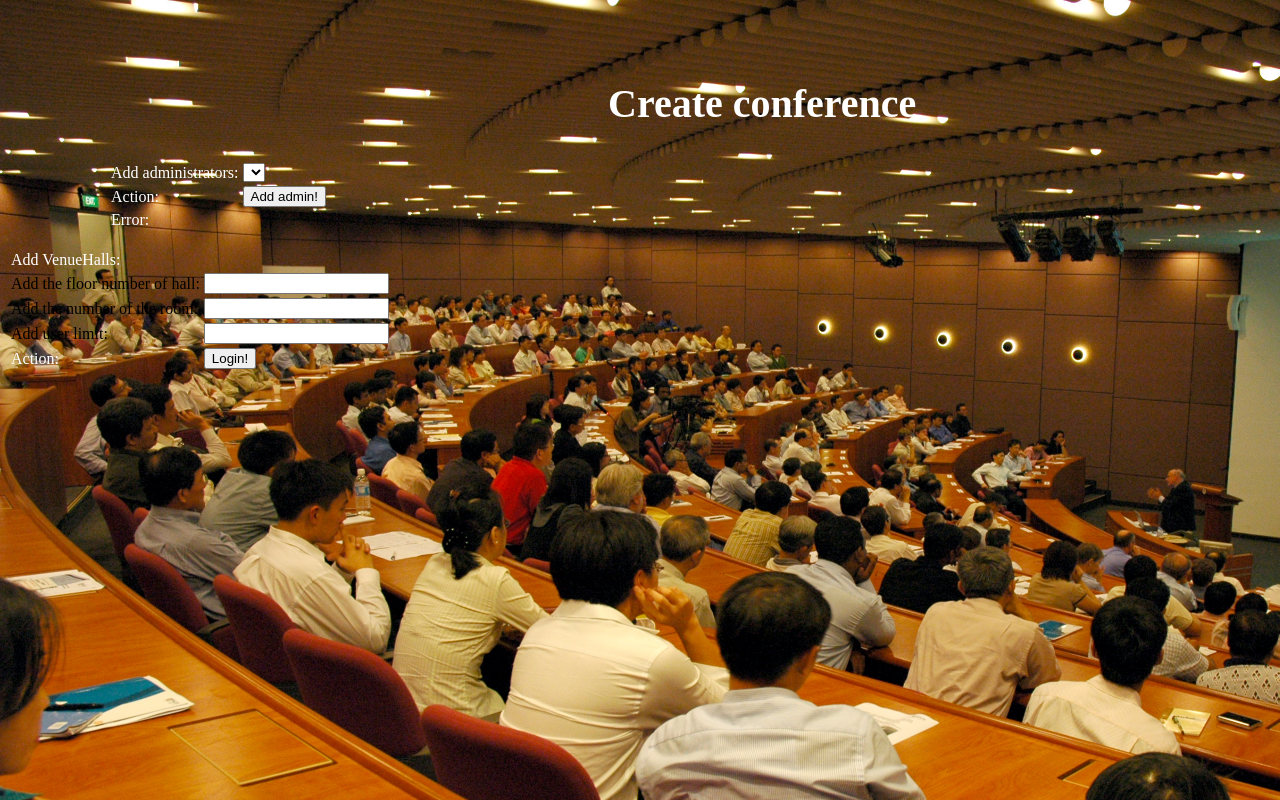
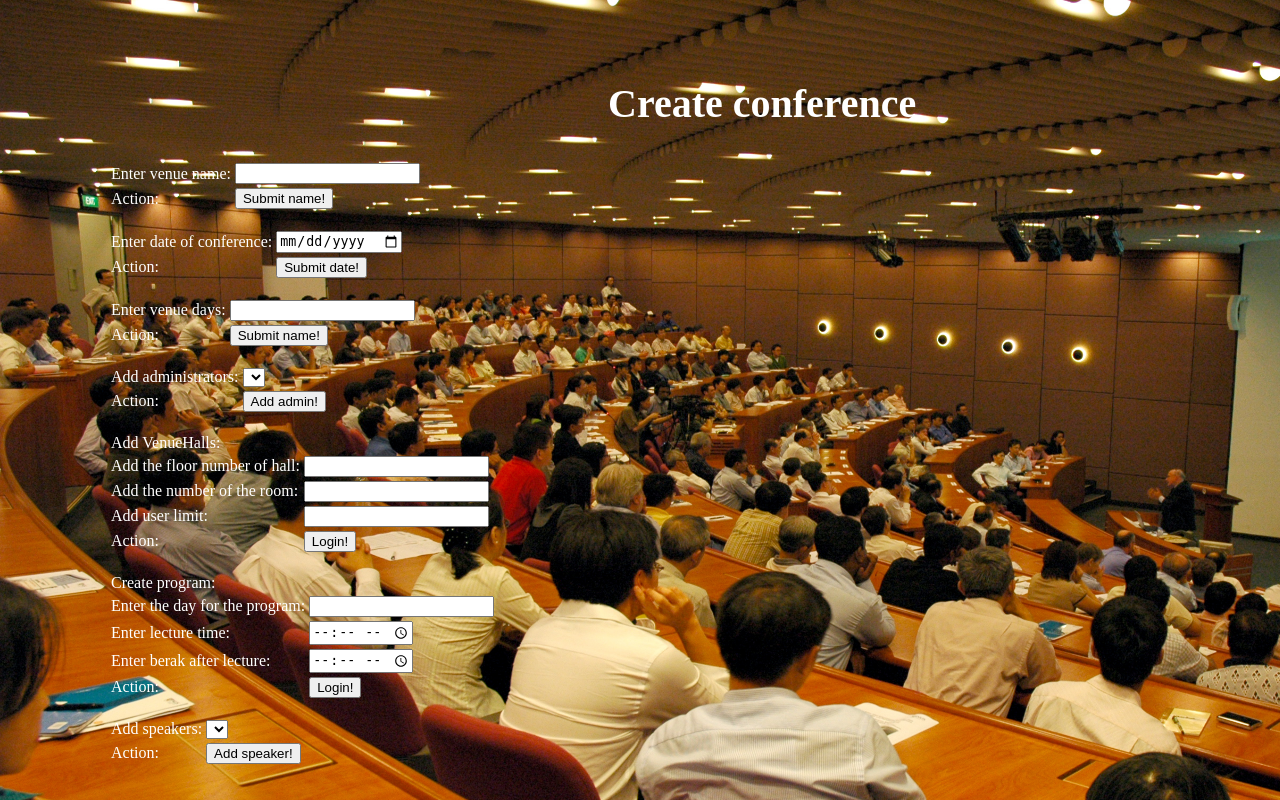
Before and after one commit to DimitarStoyanovVictory/Web-Development-Basic-PHP, a PHP site: the page made by ConferenceScheduler/Views/conferences/createConferences.php in a window 1280 px wide. Run offline with PHP 8.4, Linux system fonts and the light colour scheme; the template is opened without the code that fills it, so the values that code supplies are empty; the visitor is signed in with stand-in values (Sample User, id 1).

Commit message:
last change
last change

```diff
--- a/ConferenceScheduler/Controllers/UsersController.php
+++ b/ConferenceScheduler/Controllers/UsersController.php
@@ -11,8 +11,8 @@ class UsersController extends Controller
     public function login()
     {
         $this->view->error = false;
-        $this->view->user = false;
-        if (isset($_POST['login'])) {
+        if (isset($_POST['login']))
+        {
             $username = $_POST['username'];
             $password = $_POST['password'];
 
@@ -29,7 +29,6 @@ class UsersController extends Controller
             $_SESSION['username'] = $user->getUsername();
             $_SESSION['id'] = $user->getId();
 
-            $this->view->user = $user->getUsername();
             $this->redirect('users', 'mainPage');
         }
     }
--- a/ConferenceScheduler/Repositories/UserRepository.php
+++ b/ConferenceScheduler/Repositories/UserRepository.php
@@ -119,6 +119,8 @@ class UserRepository
                 $row['id']
             );
         }
+
+        return $collection;
     }
 
     public function getAllConfAdmins()
--- a/ConferenceScheduler/Request.php
+++ b/ConferenceScheduler/Request.php
@@ -3,6 +3,7 @@
 namespace ConferenceScheduler;
 
 use ConferenceScheduler\Repositories\UserRepository;
+use ConferenceScheduler\Controllers\Controller;
 
 class Request
 {
@@ -32,4 +33,9 @@ class Request
     {
         return UserRepository::create()->getAllConfAdmins();
     }
+
+    public static function getAllUsers()
+    {
+        return UserRepository::create()->getAll();
+    }
 }
--- a/ConferenceScheduler/View.php
+++ b/ConferenceScheduler/View.php
@@ -21,9 +21,10 @@ class View
     {
         $requestUri = explode('/', $_SERVER['REQUEST_URI']);
         $url = "//" . $_SERVER['HTTP_HOST'] . "/";
+
         foreach($requestUri as $k => $uri)
         {
-            if($uri >= $this->controllerName)
+            if ($uri >= $this->controllerName)
             {
                 break;
             }
--- a/ConferenceScheduler/Views/conferences/createConferences.php
+++ b/ConferenceScheduler/Views/conferences/createConferences.php
@@ -8,7 +8,43 @@
 <main>
     <section>
         <h2 class="headerTitle">Create conference</h2>
-        <form action="" method="POST" id="formAddAdministrators">
+        <form action="" method="POST" class="formForAdding">
+            <table>
+                <tr>
+                    <td class="tabledata">Enter venue name:</td>
+                    <td><input type="text" name="enterVenueName"></td>
+                </tr>
+                <tr>
+                    <td class="tabledata">Action:</td>
+                    <td><input type="submit" name="submitVenueName" value="Submit name!"></td>
+                </tr>
+            </table>
+        </form>
+        <form action="" method="POST" class="formForAdding">
+            <table>
+                <tr>
+                    <td class="tabledata">Enter date of conference:</td>
+                    <td><input type="date" name="enterDateConference"></td>
+                </tr>
+                <tr>
+                    <td class="tabledata">Action:</td>
+                    <td><input type="submit" name="submitVenueName" value="Submit date!"></td>
+                </tr>
+            </table>
+        </form>
+        <form action="" method="POST" class="formForAdding">
+            <table>
+                <tr>
+                    <td class="tabledata">Enter venue days:</td>
+                    <td><input type="text" name="enterVenueDays"></td>
+                </tr>
+                <tr>
+                    <td class="tabledata">Action:</td>
+                    <td><input type="submit" name="submitVenueDays" value="Submit name!"></td>
+                </tr>
+            </table>
+        </form>
+        <form action="" method="POST" class="formForAdding">
             <table>
                 <tr>
                     <td class="tabledata">Add administrators:</td>
@@ -16,8 +52,8 @@
                         <label>
                             <select name="addAdministrators">
                                 <?php
-                                $list = \ConferenceScheduler\Request::getAllConfAdmins();
-                                foreach($list as $admin => $value)
+                                $admins = \ConferenceScheduler\Request::getAllConfAdmins();
+                                foreach($admins as $admin => $value)
                                 {
                                    echo "<option value=\" ". $value->getUsername()." \">".$value->getUsername() ."</option>";
                                 }
@@ -30,33 +66,23 @@
                     <td class="tabledata">Action:</td>
                     <td><input type="submit" name="addAdmins" value="Add admin!" class="inputTags"/></td>
                 </tr>
-                <?php if($this->error): ?>
-                <tr>
-                    <td class="tabledata">Error:</td>
-                    <td id="invalidDetails">
-                        <font color="red">
-                            <?= $this->error; ?>
-                        </font>
-                    </td>
-                </tr>
             </table>
-            <?php endif; ?>
         </form>
-        <form action="" method="POST" id="formAddVenueHalls">
+        <form action="" method="POST" class="formForAdding">
             <table>
                 <tr>
                     <td class="tabledata">Add VenueHalls:</td>
                 </tr>
                 <tr>
-                    <td>Add the floor number of hall:</td>
+                    <td class="tabledata">Add the floor number of hall:</td>
                     <td><input type="text" name="hallFloors"></td>
                 </tr>
                 <tr>
-                    <td>Add the number of the room:</td>
+                    <td class="tabledata">Add the number of the room:</td>
                     <td><input type="text" name="roomNumber"></td>
                 </tr>
                 <tr>
-                    <td>Add user limit:</td>
+                    <td class="tabledata">Add user limit:</td>
                     <td><input type="text" name="userLimits"></td>
                 </tr>
                 <tr>
@@ -64,10 +90,57 @@
                     <td><input type="submit" name="addVenueHalls" value="Login!" class="inputTags"/></td>
                 </tr>
             </table>
-            <?php else: ?>
-                <h1>You are not logged in</h1>
-            <?php endif; ?>
+        </form>
+        <form action="" method="POST" class="formForAdding">
+            <table>
+                <tr>
+                    <td class="tabledata">Create program:</td>
+                </tr>
+                <tr>
+                    <td class="tabledata">Enter the day for the program:</td>
+                    <td><input type="text" name="programDay"></td>
+                </tr>
+                <tr>
+                    <td class="tabledata">Enter lecture time:</td>
+                    <td><input type="time" name="roomNumber"></td>
+                </tr>
+                <tr>
+                    <td class="tabledata">Enter berak after lecture:</td>
+                    <td><input type="time" name="userLimits"></td>
+                </tr>
+                <tr>
+                    <td class="tabledata">Action:</td>
+                    <td><input type="submit" name="addVenueHalls" value="Login!" class="inputTags"/></td>
+                </tr>
+            </table>
+        </form>
+        <form action="" method="POST" class="formForAdding">
+            <table>
+                <tr>
+                    <td class="tabledata">Add speakers:</td>
+                    <td>
+                        <label>
+                            <select name="addAdministrators">
+                                <?php
+                                $users= \ConferenceScheduler\Request::getAllUsers();
+                                foreach($users as $user => $value)
+                                {
+                                    echo "<option value=\" ". $value->getUsername()." \">".$value->getUsername() ."</option>";
+                                }
+                                ?>
+                            </select>
+                        </label>
+                    </td>
+                </tr>
+                <tr>
+                    <td class="tabledata">Action:</td>
+                    <td><input type="submit" name="addAdmins" value="Add speaker!" class="inputTags"/></td>
+                </tr>
+            </table>
         </form>
     </section>
+    <?php else: ?>
+        <h2>You are not logged in!</h2>
+    <?php endif; ?>
 </main>
 </body>
--- a/ConferenceScheduler/Views/home/homepage.php
+++ b/ConferenceScheduler/Views/home/homepage.php
@@ -1,3 +1,4 @@
+<?php if (!isset($_SESSION['username'])) : ?>
 <body>
 <head>
     <title>KojtoSoft</title>
@@ -10,5 +11,8 @@
         <a href="users/login" id="login">Login</a>
         <a href="users/register" id="register">Register</a>
     </section>
+    <?php else: ?>
+       <?php header('Location: http://localhost:2020/ConferenceScheduler/users/mainPage')?>
+    <?php endif; ?>
 </main>
 </body>
--- a/ConferenceScheduler/css/conferences.css
+++ b/ConferenceScheduler/css/conferences.css
@@ -12,12 +12,12 @@ body {
     font-size:40px;
 }
 
-#formAddAdministrators
-{
-    margin-left: 100px;
-}
-
 .tabledata
 {
     color: white;
 }
+
+.formForAdding
+{
+    margin-left: 100px;
+}
```
Also changed, not shown: ConferenceScheduler/Controllers/ConferencesController.php (+9 -3 lines), ConferenceScheduler/Models/Conference.php (+30 -1 lines), ConferenceScheduler/Views/users/login.php (+0 -7 lines), ConferenceScheduler/Views/conferences/allConferences.php (indentation only).
